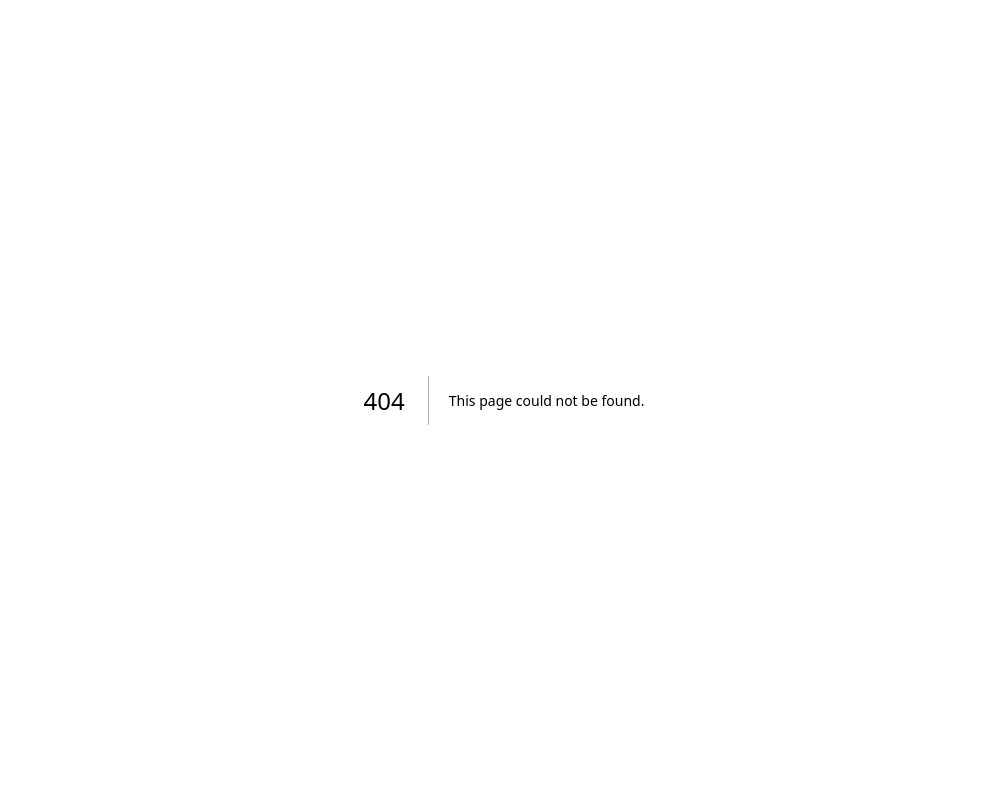
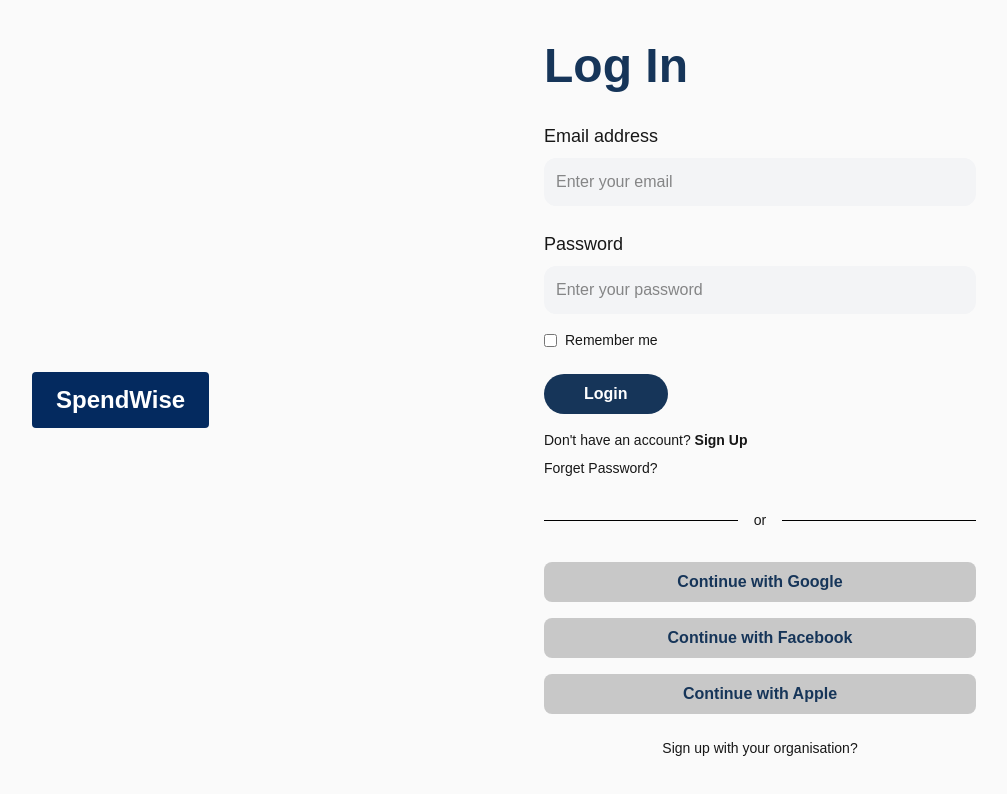
Before and after one commit to siddhibankar08-collab/expense-tracker, a Next.js app: page /login in a window 1280 px wide. Before the commit this address had no page. Shown: the top 794 px of the page, without its empty margins (136-1143 px from the left). Built offline with nearby package versions, Linux system fonts and the light colour scheme.

Commit message:
added login page

```diff
--- /dev/null
+++ b/app/login/page.js
@@ -0,0 +1,107 @@
+export default function LoginPage() {
+  return (
+    <div className="min-h-screen bg-[#FAFAFA] flex items-center justify-center">
+
+      <div className="w-full max-w-5xl flex">
+
+        {/* Left Side */}
+        <div className="w-1/2 flex flex-col justify-center px-10">
+
+          <div className="bg-[#042A5F] w-fit px-6 py-3 rounded">
+            <h1 className="text-white text-2xl font-bold">
+              SpendWise
+            </h1>
+          </div>
+
+        </div>
+
+        {/* Right Side */}
+        <div className="w-1/2 p-10">
+
+          <h1 className="text-5xl font-extrabold text-[#163559] mb-8">
+            Log In
+          </h1>
+
+          {/* Email */}
+          <label className="block text-lg font-medium mb-2">
+            Email address
+          </label>
+
+          <input
+            type="email"
+            placeholder="Enter your email"
+            className="w-full p-3 rounded-xl bg-gray-100 mb-6"
+          />
+
+          {/* Password */}
+          <label className="block text-lg font-medium mb-2">
+            Password
+          </label>
+
+          <input
+            type="password"
+            placeholder="Enter your password"
+            className="w-full p-3 rounded-xl bg-gray-100"
+          />
+
+          {/* Remember */}
+          <div className="flex items-center mt-4">
+            <input type="checkbox" />
+            <span className="ml-2 text-sm">
+              Remember me
+            </span>
+          </div>
+
+          {/* Login Button */}
+          <button className="mt-6 bg-[#163559] text-white px-10 py-2 rounded-full font-bold">
+            Login
+          </button>
+
+          {/* Sign Up */}
+          <p className="mt-4 text-sm">
+            Don't have an account?{" "}
+            <span className="font-semibold cursor-pointer">
+              Sign Up
+            </span>
+          </p>
+
+          {/* Forget Password */}
+          <p className="mt-2 text-sm font-medium cursor-pointer">
+            Forget Password?
+          </p>
+
+          {/* OR */}
+          <div className="flex items-center my-8">
+            <hr className="flex-grow border-black" />
+            <span className="mx-4 text-sm">or</span>
+            <hr className="flex-grow border-black" />
+          </div>
+
+          {/* Social Buttons */}
+          <div className="space-y-4">
+
+            <button className="w-full bg-black/20 rounded-lg py-2 text-[#163559] font-semibold">
+              Continue with Google
+            </button>
+
+            <button className="w-full bg-black/20 rounded-lg py-2 text-[#163559] font-semibold">
+              Continue with Facebook
+            </button>
+
+            <button className="w-full bg-black/20 rounded-lg py-2 text-[#163559] font-semibold">
+              Continue with Apple
+            </button>
+
+          </div>
+
+          <p className="mt-6 text-center text-sm">
+            Sign up with your organisation?
+          </p>
+
+        </div>
+
+      </div>
+
+    </div>
+  );
+}
```
